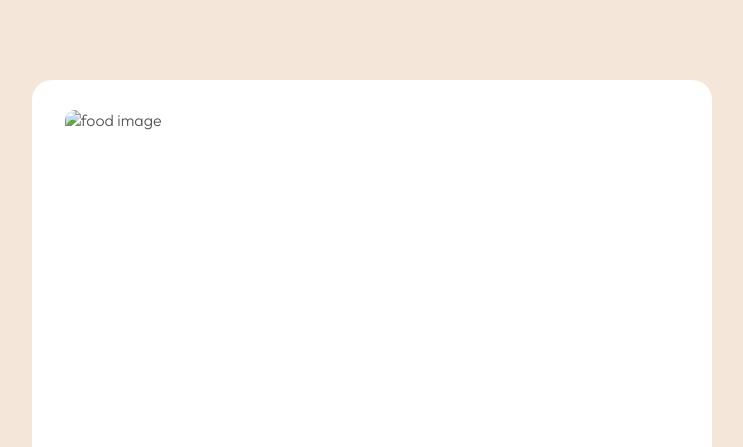
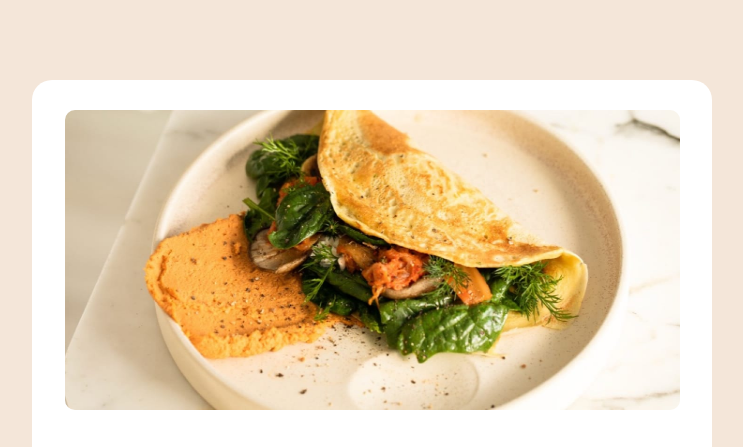
Before and after one commit to Taophycc/HTML-AND-CSS-RECIPE-WEB-PAGE-, a plain HTML site: page index.html in a window 1280 px wide. Shown: the top 447 px of the page, without its empty margins (338-1081 px from the left). Drawn offline with Linux system fonts and the light colour scheme.

Commit message:
Update index.html

```diff
--- a/index.html
+++ b/index.html
@@ -16,7 +16,7 @@
 
 <body>
   <div class="container">
-    <img src="assets/images/image-omelette.jpeg" alt="food image">
+    <img src="image-omelette.jpeg" alt="food image">
     <h1>Simple Omelette Recipe</h1>
     <p class="para first">An easy and quick aish, pertect for any meal. This classic omelette combines beaten eggs cooked to perfection, optionally filled with your choice of cheese, vegetables, or meats.</p>
 
```
